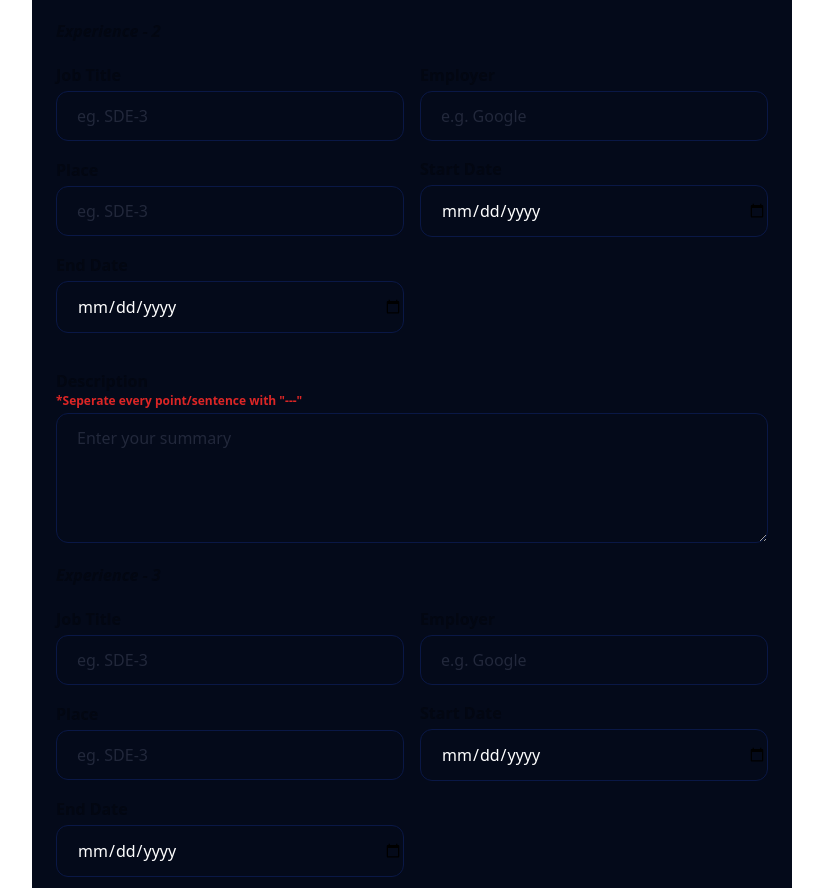
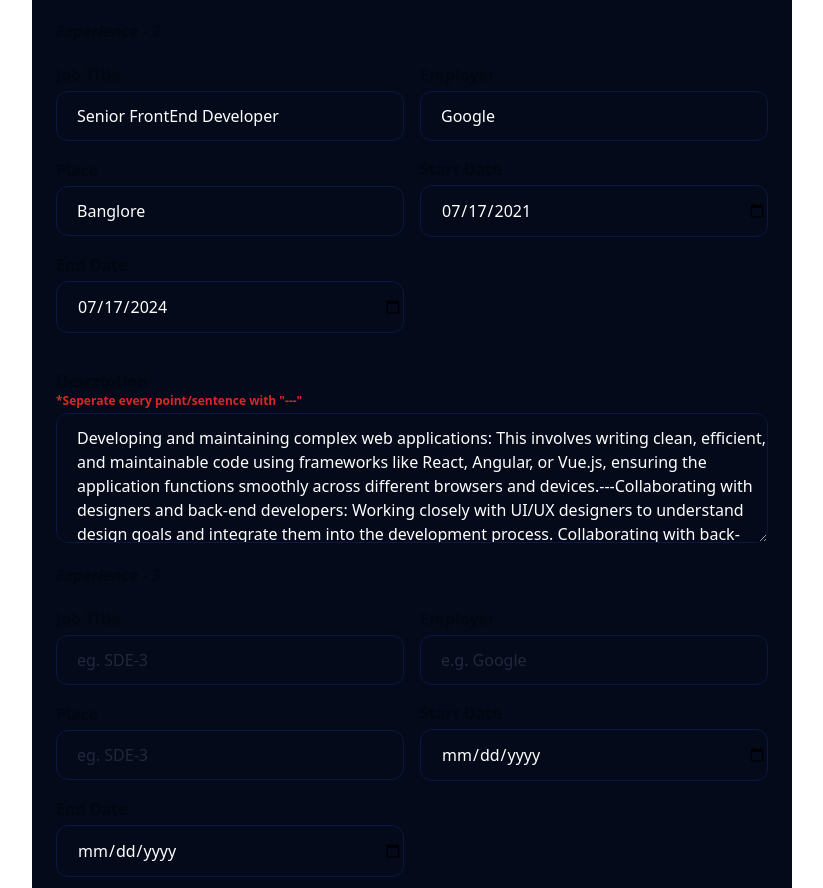
Before and after one commit to HarikrishnanYPR1707/EcliptiQ, a React (Vite) app in the folder client/: page /information in a window 1280 px wide. Shown: the part 2499-3387 px from the top of the page, without its empty margins (228-1051 px from the left). Built offline with nearby package versions, Linux system fonts and the light colour scheme; no server answers; a web font is replaced by a local one.

Commit message:
Added value for experience 2

```diff
--- a/client/src/pages/Information.jsx
+++ b/client/src/pages/Information.jsx
@@ -738,6 +738,7 @@ const Information = () => {
                   type="text"
                   placeholder="eg. SDE-3"
                   className="w-full rounded-xl border border-[#0a1846] bg-[#040a1a] py-3 pl-5 text-white placeholder:text-[#22283b] focus:border-none focus:outline focus:outline-purple-500"
+                  value={userResumeData.experience.experience2.jobTitle}
                   onChange={(e) => {
                     setUserResumeData((prev) => ({
                       ...prev,
@@ -760,6 +761,7 @@ const Information = () => {
                   type="text"
                   placeholder="e.g. Google"
                   className="w-full rounded-xl border border-[#0a1846] bg-[#040a1a] py-3 pl-5 text-white placeholder:text-[#22283b] focus:border-none focus:outline focus:outline-purple-500"
+                  value={userResumeData.experience.experience2.employer}
                   onChange={(e) => {
                     setUserResumeData((prev) => ({
                       ...prev,
@@ -782,6 +784,7 @@ const Information = () => {
                   type="text"
                   placeholder="eg. SDE-3"
                   className="w-full rounded-xl border border-[#0a1846] bg-[#040a1a] py-3 pl-5 text-white placeholder:text-[#22283b] focus:border-none focus:outline focus:outline-purple-500"
+                  value={userResumeData.experience.experience2.place}
                   onChange={(e) => {
                     setUserResumeData((prev) => ({
                       ...prev,
@@ -809,6 +812,7 @@ const Information = () => {
                   type="date"
                   placeholder="eg. Feb, 2024"
                   className="w-full rounded-xl border border-[#0a1846] bg-[#040a1a] py-3 pl-5 text-white placeholder:text-[#22283b] focus:border-none focus:outline focus:outline-purple-500"
+                  value={userResumeData.experience.experience2.startDate}
                   onChange={(e) => {
                     setUserResumeData((prev) => ({
                       ...prev,
@@ -836,6 +840,7 @@ const Information = () => {
                   type="date"
                   placeholder="eg. Feb, 2024"
                   className="w-full rounded-xl border border-[#0a1846] bg-[#040a1a] py-3 pl-5 text-white placeholder:text-[#22283b] focus:border-none focus:outline focus:outline-purple-500"
+                  value={userResumeData.experience.experience2.endDate}
                   onChange={(e) => {
                     setUserResumeData((prev) => ({
                       ...prev,
@@ -861,6 +866,7 @@ const Information = () => {
                   <textarea
                     placeholder="Enter your summary"
                     className="h-[130px] w-full rounded-xl border border-[#0a1846] bg-[#040a1a] py-3 pl-5 text-white placeholder:text-[#22283b] focus:border-none focus:outline focus:outline-purple-500"
+                    value={userResumeData.experience.experience2.description}
                     onChange={(e) => {
                       setUserResumeData((prev) => ({
                         ...prev,
```
